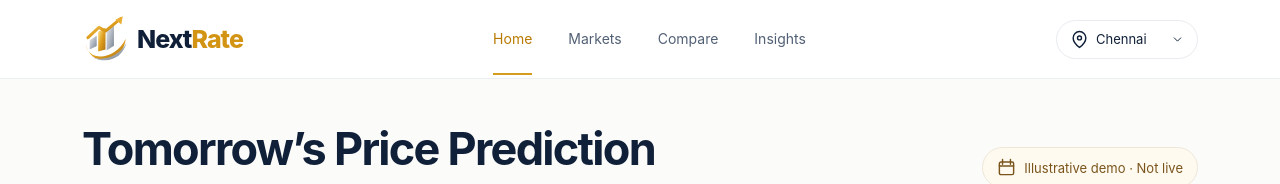
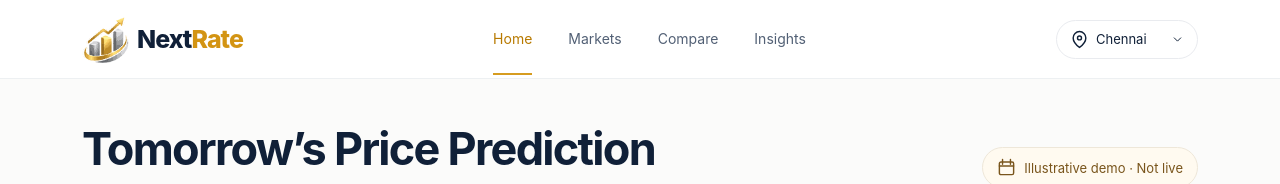
Before and after one commit to Vignesh-S-GitHub/Next-Rate, a plain HTML site: page index.html in a window 1280 px wide. Shown: the top 184 px of the page. Drawn offline with Linux system fonts and the light colour scheme.

Commit message:
Restore approved NextRate icon and strengthen Pages deployment verification

```diff
--- a/index.html
+++ b/index.html
@@ -1,4 +1,4 @@
-<!doctype html><html lang="en-IN"><head><meta charset="utf-8"><meta name="viewport" content="width=device-width,initial-scale=1,viewport-fit=cover"><meta name="theme-color" content="#ffffff"><meta name="description" content="NextRate — Indian gold and silver price dashboard and market insights"><title>NextRate</title><link rel="icon" type="image/svg+xml" href="./assets/nextrate-icon.svg"><link rel="stylesheet" href="./styles.css"><script src="./app.js" defer></script></head><body>
+<!doctype html><html lang="en-IN"><head><meta charset="utf-8"><meta name="viewport" content="width=device-width,initial-scale=1,viewport-fit=cover"><meta name="theme-color" content="#ffffff"><meta name="description" content="NextRate — Indian gold and silver price dashboard and market insights"><title>NextRate</title><link rel="icon" type="image/svg+xml" href="./assets/nextrate-icon.png"><link rel="stylesheet" href="./styles.css"><script src="./app.js" defer></script></head><body>
 <svg class="sprite" xmlns="http://www.w3.org/2000/svg" aria-hidden="true">
 <symbol id="i-home" viewBox="0 0 24 24"><path d="m3 10 9-7 9 7v10H14v-7h-4v7H3Z"/></symbol>
 <symbol id="i-markets" viewBox="0 0 24 24"><path d="M3 21V12h4v9m3 0V8h4v13m3 0V3h4v18"/></symbol>
@@ -12,7 +12,7 @@
 <symbol id="i-bars" viewBox="0 0 48 48"><path d="M3 31 20 23l11 7-17 9Z" fill="#FFDB78"/><path d="m3 31 11 8v8L3 39Z" fill="#C88A11"/><path d="m14 39 17-9v8l-17 9Z" fill="#E9AB1C"/><path d="m16 17 17-9 12 9-17 9Z" fill="#FFE8A6"/><path d="m16 17 12 9v17l-12-8Z" fill="#BB8018"/><path d="m28 26 17-9v17l-17 9Z" fill="#F0B02C"/></symbol>
 <symbol id="i-silver" viewBox="0 0 48 48"><path d="M3 31 20 23l11 7-17 9Z" fill="#E2E6EB"/><path d="m3 31 11 8v8L3 39Z" fill="#7C8796"/><path d="m14 39 17-9v8l-17 9Z" fill="#A4AEBB"/><path d="m16 17 17-9 12 9-17 9Z" fill="#F3F5F7"/><path d="m16 17 12 9v17l-12-8Z" fill="#8390A0"/><path d="m28 26 17-9v17l-17 9Z" fill="#B0B8C4"/></symbol>
 </svg>
-<header class="site-header"><div class="shell header-inner"><a class="brand" href="#home" aria-label="NextRate home"><img src="./assets/nextrate-icon.svg" alt="" width="47" height="47"><span class="brand-text">Next<span>Rate</span></span></a><nav class="desktop-nav" aria-label="Main navigation"><a data-route="home" href="#home">Home</a><a data-route="markets" href="#markets">Markets</a><a data-route="compare" href="#compare">Compare</a><a data-route="insights" href="#insights">Insights</a></nav><div class="location-control"><svg class="icon"><use href="#i-pin"/></svg><label class="visually-hidden" for="city-select">Select city</label><select id="city-select"><option>Chennai</option><option>Mumbai</option><option>Delhi</option><option>Bengaluru</option><option>Hyderabad</option></select><svg class="icon chevron"><use href="#i-chevron"/></svg></div></div></header>
+<header class="site-header"><div class="shell header-inner"><a class="brand" href="#home" aria-label="NextRate home"><img src="./assets/nextrate-icon.png" alt="" width="47" height="47"><span class="brand-text">Next<span>Rate</span></span></a><nav class="desktop-nav" aria-label="Main navigation"><a data-route="home" href="#home">Home</a><a data-route="markets" href="#markets">Markets</a><a data-route="compare" href="#compare">Compare</a><a data-route="insights" href="#insights">Insights</a></nav><div class="location-control"><svg class="icon"><use href="#i-pin"/></svg><label class="visually-hidden" for="city-select">Select city</label><select id="city-select"><option>Chennai</option><option>Mumbai</option><option>Delhi</option><option>Bengaluru</option><option>Hyderabad</option></select><svg class="icon chevron"><use href="#i-chevron"/></svg></div></div></header>
 <main class="shell content" id="app" tabindex="-1"></main>
 <footer class="site-footer shell"><span>NextRate · Interface demonstration only</span><span>Illustrative prices are not live quotations or financial advice.</span></footer>
 <nav class="mobile-nav" aria-label="Mobile navigation"><a data-route="home" href="#home"><svg class="icon"><use href="#i-home"/></svg><span>Home</span></a><a data-route="markets" href="#markets"><svg class="icon"><use href="#i-markets"/></svg><span>Markets</span></a><a data-route="compare" href="#compare"><svg class="icon"><use href="#i-compare"/></svg><span>Compare</span></a><a data-route="insights" href="#insights"><svg class="icon"><use href="#i-insights"/></svg><span>Insights</span></a></nav></body></html>
```
Also changed, not shown: .github/workflows/pages.yml, README.md, assets/nextrate-icon.png (added).
